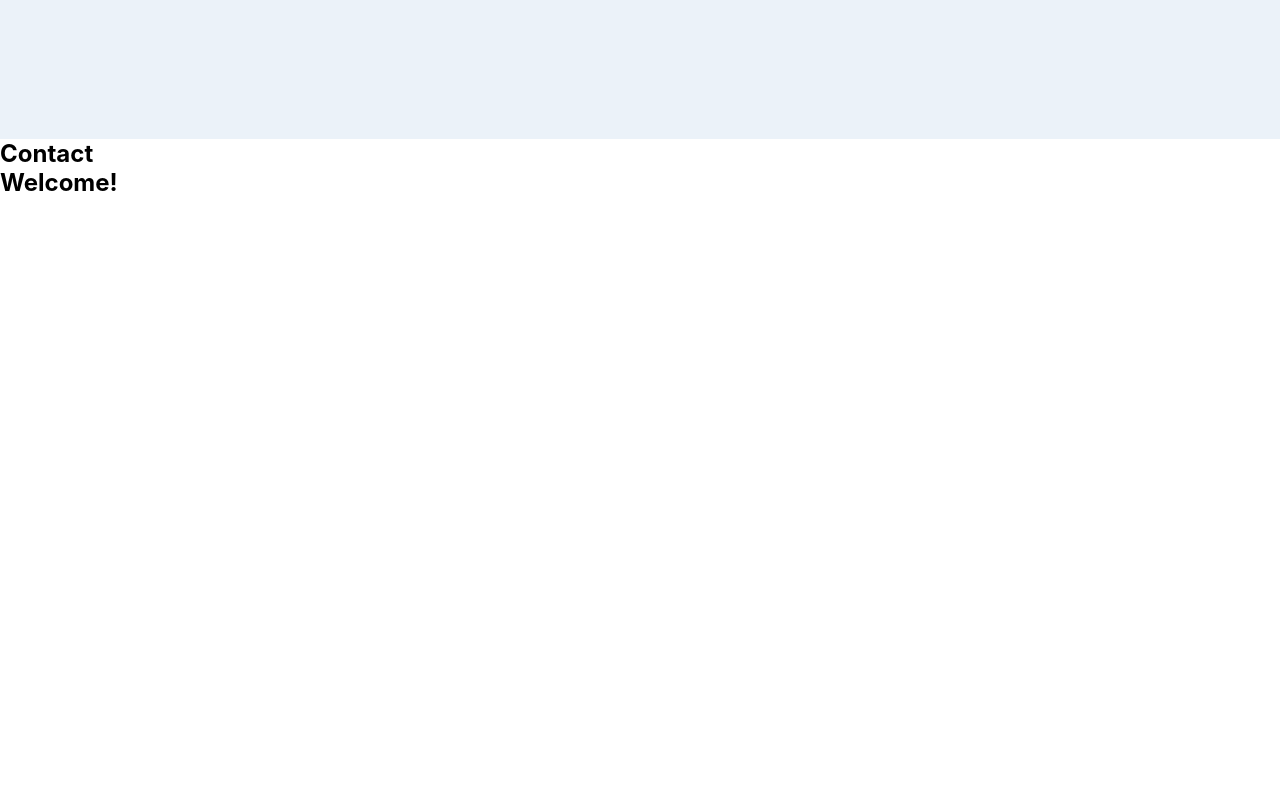
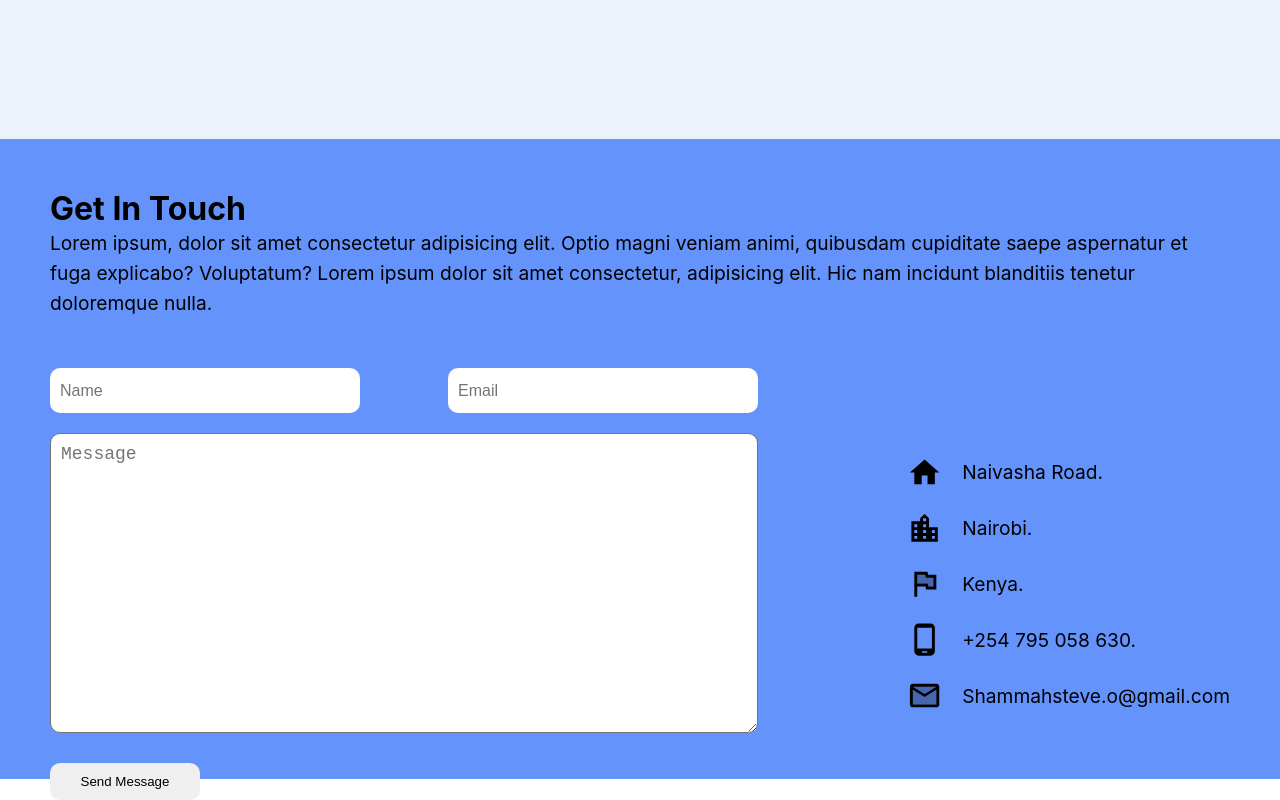
Before and after one commit to steveshammah/my-portfolio, a React (Create React App) app: page / in a window 1280 px wide. Shown: the part 1291-2091 px from the top of the page. Before the commit the page ends 1488 px from the top, so only its background shows below. Built offline with nearby package versions, Linux system fonts and the light colour scheme.

Commit message:
contact section

```diff
--- a/src/App.js
+++ b/src/App.js
@@ -21,7 +21,6 @@ function App() {
     <Intro />
     <Portfolio />
     <Contact />
-      <h2>Welcome!</h2>
       </div>
     </div>
   );
--- a/src/components/Contact/Contact.jsx
+++ b/src/components/Contact/Contact.jsx
@@ -1,9 +1,64 @@
 import "./Contact.scss";
+import {
+  AlternateEmailOutlined,
+  EmailSharp,
+  EmailTwoTone,
+  FlagTwoTone,
+  Home,
+  LocationCity,
+  PhoneAndroidRounded,
+} from "@material-ui/icons";
 
 export const Contact = () => {
+  const handleSubmit = (e) => {
+    // Prevent form from submitting
+    e.preventDefaultt();
+  };
   return (
-    <div id='contact'>
-      <h2>Contact</h2>
+    <div id='contact' className='contactMe'>
+      <h2>Get In Touch</h2>
+      <p>
+        Lorem ipsum, dolor sit amet consectetur adipisicing elit. Optio magni
+        veniam animi, quibusdam cupiditate saepe aspernatur et fuga explicabo?
+        Voluptatum? Lorem ipsum dolor sit amet consectetur, adipisicing elit.
+        Hic nam incidunt blanditiis tenetur doloremque nulla.
+      </p>
+      <div className='formContainer'>
+        <form onSubmit={handleSubmit}>
+          <span>
+            <input type='text' placeholder='Name' required />{" "}
+            <input type='email' placeholder='Email' required />
+          </span>
+          <textarea
+            name=''
+            id=''
+            cols='80'
+            rows='15'
+            placeholder='Message'
+            required></textarea>
+
+          <button>Send Message</button>
+        </form>
+
+        <div className='formText'>
+          <span>
+            <Home className='icon' /> Naivasha Road.
+          </span>
+          <span>
+            <LocationCity className='icon' /> Nairobi.
+          </span>
+          <span>
+            <FlagTwoTone className='icon' /> Kenya.
+          </span>
+
+          <span>
+            <PhoneAndroidRounded className='icon' /> +254 795 058 630.
+          </span>
+          <span>
+            <EmailTwoTone className='icon' /> Shammahsteve.o@gmail.com
+          </span>
+        </div>
+      </div>
     </div>
   );
 };
--- a/src/components/Contact/Contact.scss
+++ b/src/components/Contact/Contact.scss
@@ -0,0 +1,94 @@
+@import "../../global.scss";
+
+.contactMe {
+  height: 80vh;
+  background-color: $secondaryColor;
+  display: flex;
+  flex-direction: column;
+  align-items: flex-start;
+  //   justify-content: space-between;
+  padding: 50px;
+
+  h2 {
+    font-size: 2rem;
+  }
+  p {
+    font-size: 1.2rem;
+    // letter-spacing: 2px;
+    line-height: 30px;
+  }
+
+  .formContainer {
+    display: flex;
+    justify-content: space-between;
+    align-items: center;
+    height: 80%;
+    width: 100%;
+    margin-top: 50px;
+    // background-color: red;
+
+    form {
+      display: flex;
+      flex-direction: column;
+      justify-content: space-between;
+      //   flex: 1;
+      width: 60%;
+      height: 100%;
+
+      span {
+        display: flex;
+        justify-content: space-between;
+        // align-items: flex-start;
+        width: 100%;
+
+        > input {
+          height: 45px;
+          width: 310px;
+          border-radius: 10px;
+          border: none;
+          outline: none;
+          font-size: 16px;
+          font-weight: 500;
+          padding: 10px;
+        }
+      }
+      textarea {
+        border-radius: 10px;
+        padding: 10px;
+        margin-top: 20px;
+        font-size: 18px;
+      }
+
+      button {
+        height: 40px;
+        width: 150px;
+        border-radius: 10px;
+        outline: none;
+        border: none;
+        margin-top: 30px;
+      }
+    }
+
+    .formText {
+      display: flex;
+      flex-direction: column;
+      //   align-items: ;
+      justify-content: space-evenly;
+      height: 300px;
+      //   width: 30%;
+      //   background-color: aqua;
+
+      span {
+        font-size: 1.2rem;
+        display: flex;
+        align-items: center;
+        // justify-content: space-evenly;
+
+        .icon {
+          font-size: 2.2rem;
+          margin-right: 20px;
+        }
+      }
+    }
+  }
+}
```
